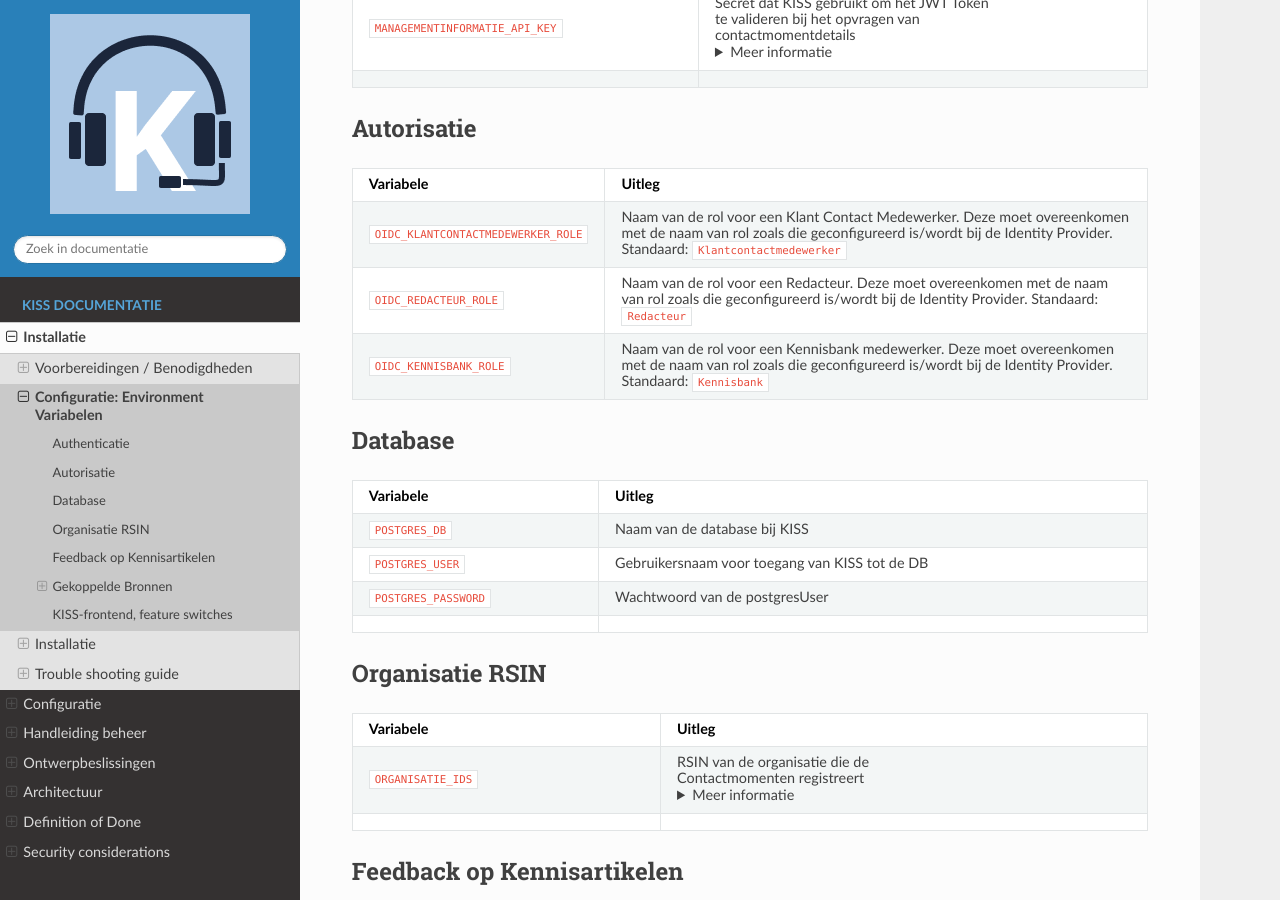
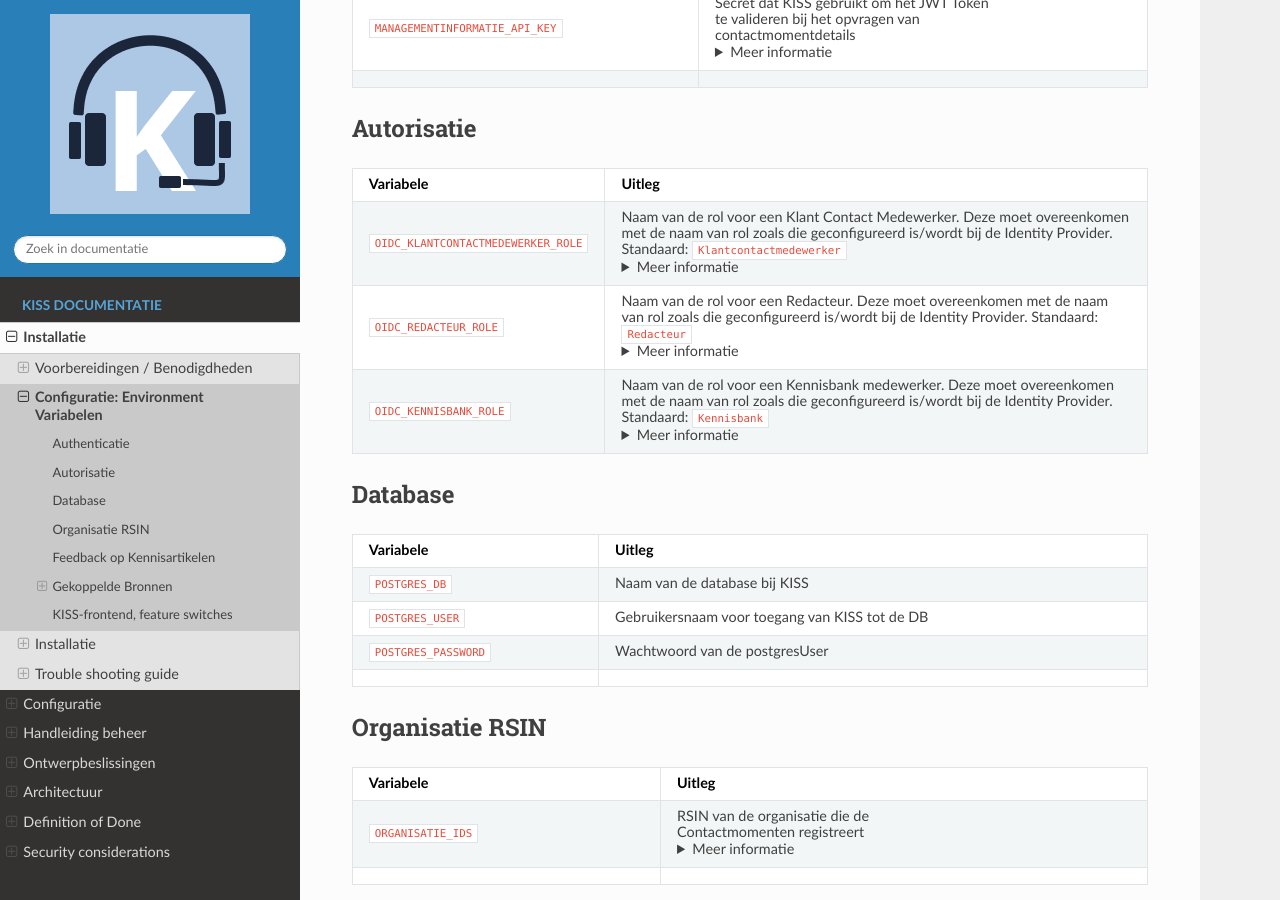
Before and after one commit to Klantinteractie-Servicesysteem/.github, a Sphinx documentation site: the page built from docs/installation/configuratie.md, in a window 1280 px wide and 900 px high, scrolled down 548 px. Built offline with Sphinx 7.4.7 and the Read the Docs theme 3.1.0, drawn with Linux system fonts in a browser that asks for light colours.

Commit message:
Addes some explanation to the roles

```diff
--- a/docs/installation/configuratie.md
+++ b/docs/installation/configuratie.md
@@ -18,9 +18,9 @@
 
 | Variabele                          | Uitleg                                                                                                                                                                                        |
 | ---------------------------------- | --------------------------------------------------------------------------------------------------------------------------------------------------------------------------------------------- |
-| `OIDC_KLANTCONTACTMEDEWERKER_ROLE` | Naam van de rol voor een Klant Contact Medewerker. Deze moet overeenkomen met de naam van rol zoals die geconfigureerd is/wordt bij de Identity Provider. Standaard: `Klantcontactmedewerker` |
-| `OIDC_REDACTEUR_ROLE`              | Naam van de rol voor een Redacteur. Deze moet overeenkomen met de naam van rol zoals die geconfigureerd is/wordt bij de Identity Provider. Standaard: `Redacteur`                             |
-| `OIDC_KENNISBANK_ROLE`             | Naam van de rol voor een Kennisbank medewerker. Deze moet overeenkomen met de naam van rol zoals die geconfigureerd is/wordt bij de Identity Provider. Standaard: `Kennisbank`                |
+| `OIDC_KLANTCONTACTMEDEWERKER_ROLE` | Naam van de rol voor een Klant Contact Medewerker. Deze moet overeenkomen met de naam van rol zoals die geconfigureerd is/wordt bij de Identity Provider. Standaard: `Klantcontactmedewerker` <details> <summary>Meer informatie </summary> Een medewerker met deze rol kan Contactmomenten en Contactverzoeken registreren, en zoeken in bronnen. </details>  |
+| `OIDC_REDACTEUR_ROLE`              | Naam van de rol voor een Redacteur. Deze moet overeenkomen met de naam van rol zoals die geconfigureerd is/wordt bij de Identity Provider. Standaard: `Redacteur` <details> <summary>Meer informatie </summary> Een medewerker met deze rol kan de inhoud bewerken die beschikbaar is achter Beheer. Zie de [Handleiding beheer KISS](../manual/manual.rst). </details>                            |
+| `OIDC_KENNISBANK_ROLE`             | Naam van de rol voor een Kennisbank medewerker. Deze moet overeenkomen met de naam van rol zoals die geconfigureerd is/wordt bij de Identity Provider. Standaard: `Kennisbank` <details> <summary>Meer informatie </summary> Een medewerker met deze rol kan alléén zoeken in de geconfigureerde bronnen zoals Kennisbank, VAC, Smoelenboek en websites.  </details>               |
 
 ## Database
 
```
